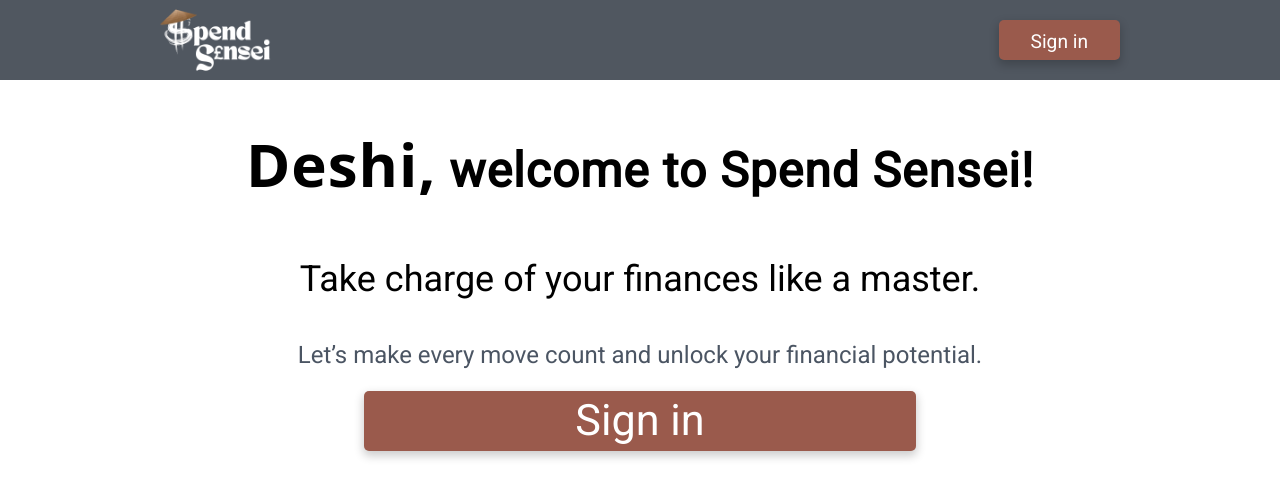
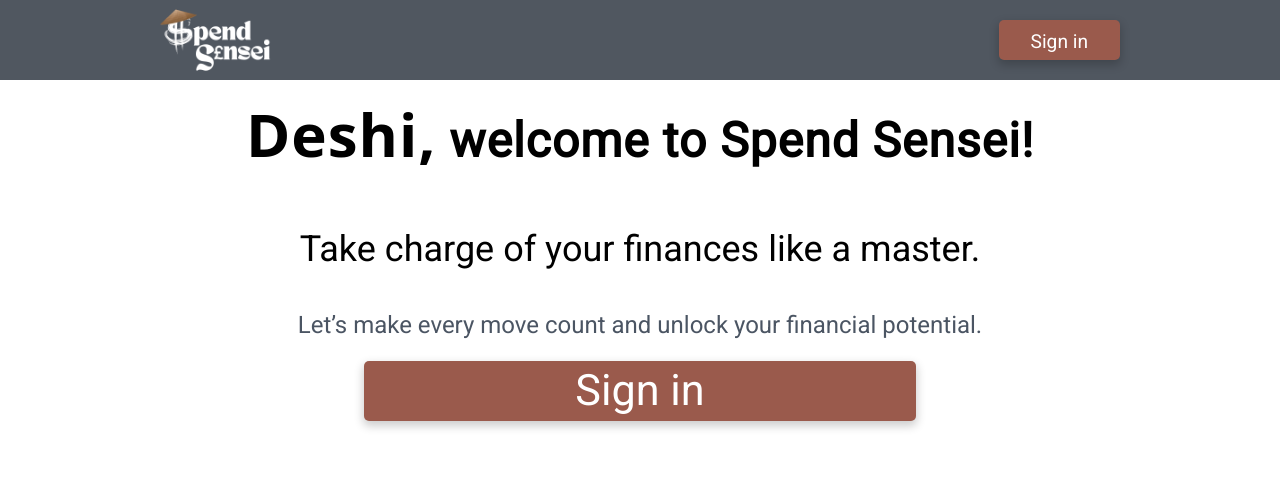
Before and after one commit to oluoko/Spend-Sensei_Expense-Tracker, a Next.js app: page / in a window 1280 px wide. Shown: the top 498 px of the page. Built offline with nearby package versions, Linux system fonts and the light colour scheme; no server answers.

Commit message:
Expense Tracker(Next.js): Styling

```diff
--- a/app/globals.css
+++ b/app/globals.css
@@ -18,7 +18,7 @@
 }
 
 .container {
-  margin: 30px auto;
+  margin: 0 auto;
   display: flex;
   flex-direction: column;
   align-items: center;
```
